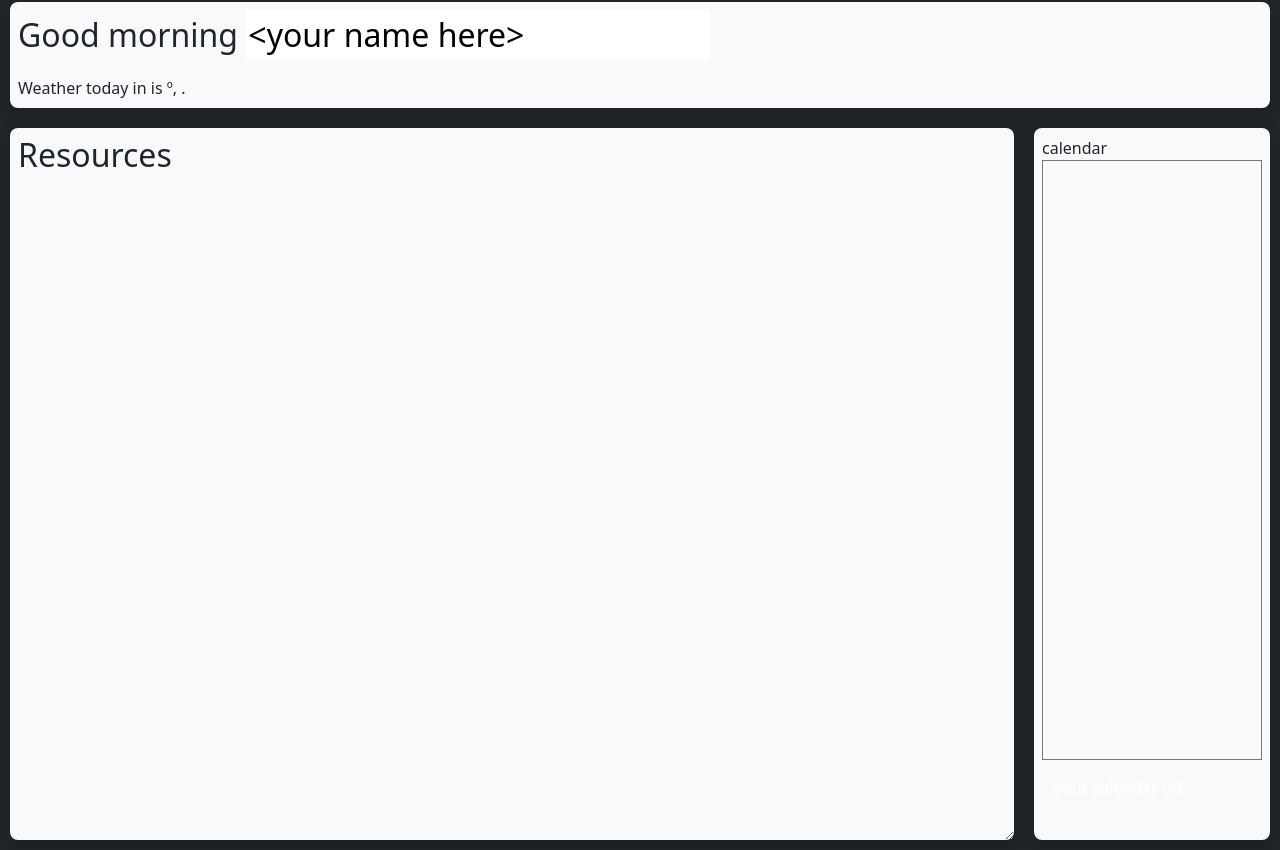
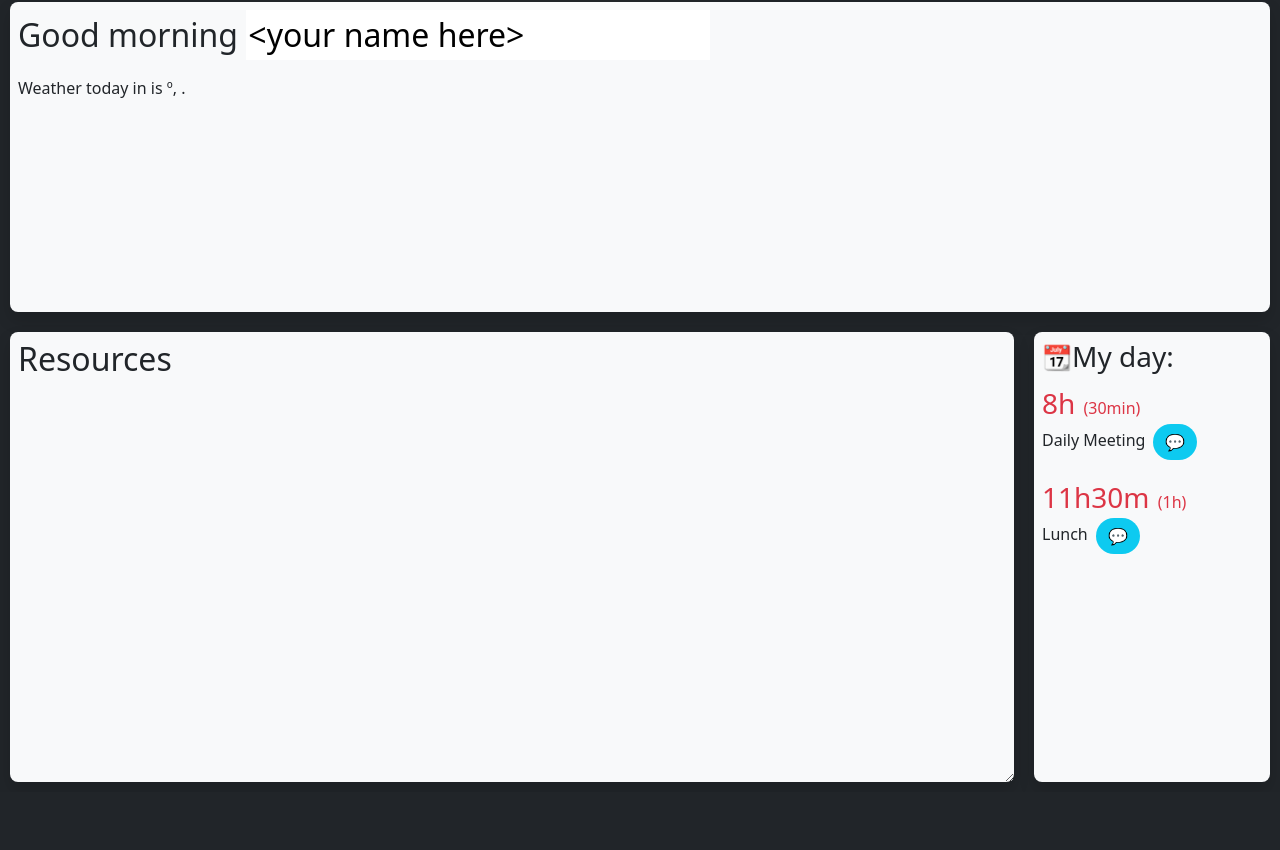
Before and after one commit to fpinatti/resourcery, a browser extension: page index.html in a window 1280 px wide. Shown: the part 74-924 px from the top of the page. After the commit the page ends 866 px from the top, so only its background shows below. Drawn offline with Linux system fonts and the light colour scheme; no server answers.

Commit message:
added some hardcoded calendar entries

```diff
--- /dev/null
+++ b/fetch/public/weather-campinas.json
@@ -0,0 +1 @@
+{"cod":401,"message":"Invalid API key. Please see http://openweathermap.org/faq#error401 for more info."}
--- a/index.html
+++ b/index.html
@@ -112,64 +112,46 @@
 
 			</ul>
 		</section>
-		<!-- <div id="g_id_onload"
-			data-client_id="85500286524-oq7o70lr7htm7iitdfsjp94h6fn88ubs.apps.googleusercontent.com"
-			data-login_uri="https://your.domain/your_login_endpoint"
-			data-auto_prompt="false">
-		</div>
-		<div class="g_id_signin"
-			data-type="standard"
-			data-size="large"
-			data-theme="outline"
-			data-text="sign_in_with"
-			data-shape="rectangular"
-			data-logo_alignment="left">
-		</div> -->
-
 		<section class="calendar shadow">
-			calendar
-			<iframe
-				src=""
-				style="border:solid 1px #777"
-				width="100%"
-				height="600"
-				frameborder="0"
-				scrolling="no"
-				class="calendar-frame"
-			></iframe>
-			<p>
-				<a
-					class="btn btn-primary"
-					data-bs-toggle="collapse"
-					href="#calendar-url"
-					role="button"
-					aria-expanded="false"
-					aria-controls="calendar-url"
-				>
-					your calendar url
-				</a>
-			</p>
-			<div
-				class="collapse"
-				id="calendar-url"
-			>
-				<div class="card card-body">
-					<input
-					class="userCalendar"
-					type="text"
-					value=""
-				/>
-				</div>
-			</div>
+			<h1 class="align-items-center d-flex fs-3">
+				<small class="fs-4">📆</small>
+				My day:
+			</h1>
+			<span>
+				<p class="fs-3 d-inline text-danger">8h</p>
+				<p class="fs-6 ms-1 d-inline text-danger">(30min)</p>
+				<p class="fs-6">Daily Meeting<button class="btn btn-info ms-2 mt-0 mb-0">💬</button></p>
+			</span>
+			<span>
+				<p class="fs-3 d-inline text-danger">11h30m</p>
+				<p class="fs-6 ms-1 d-inline text-danger">(1h)</p>
+				<p class="fs-6">Lunch<button class="btn btn-info ms-2 mt-0 mb-0">💬</button></p>
+			</span>
 		</section>
 	</main>
 
-	<!-- <script src="https://apis.google.com/js/api.js"></script> -->
-	<!-- <script src="https://accounts.google.com/gsi/client" async defer></script> -->
-	<script src="https://accounts.google.com/gsi/client" async defer></script>
-	<!-- <script src="https://apis.google.com/js/platform.js" async defer></script> -->
 	<script src="js/bootstrap.bundle.min.js"></script>
 	<script src="js/main.js"></script>
+	<script>
+		// Import the functions you need from the SDKs you need
+		import { initializeApp } from "firebase/app";
+		// TODO: Add SDKs for Firebase products that you want to use
+		// https://firebase.google.com/docs/web/setup#available-libraries
+
+		// Your web app's Firebase configuration
+		const firebaseConfig = {
+		apiKey: "AIzaSyCg4bkUSxBl9CUo0pPsqHtO9Px1_gy-Jx4",
+		authDomain: "resourcery-fe.firebaseapp.com",
+		projectId: "resourcery-fe",
+		storageBucket: "resourcery-fe.appspot.com",
+		messagingSenderId: "85500286524",
+		appId: "1:85500286524:web:950f8b6d5d27e1d0bd1539"
+		};
+
+		// Initialize Firebase
+		const app = initializeApp(firebaseConfig);
+	</script>
+
 	<template class="post-template">
 		<li class="posts__list-item shadow" data-provider="">
 			<!-- <img src="" class="post__thumb" /> -->
--- a/package.json
+++ b/package.json
@@ -10,5 +10,8 @@
   },
   "scripts": {
     "test": "echo \"Error: no test specified\" && exit 1"
+  },
+  "dependencies": {
+    "firebase": "^9.0.2"
   }
 }
```
Also changed, not shown: manifest.json, 1 other file.
